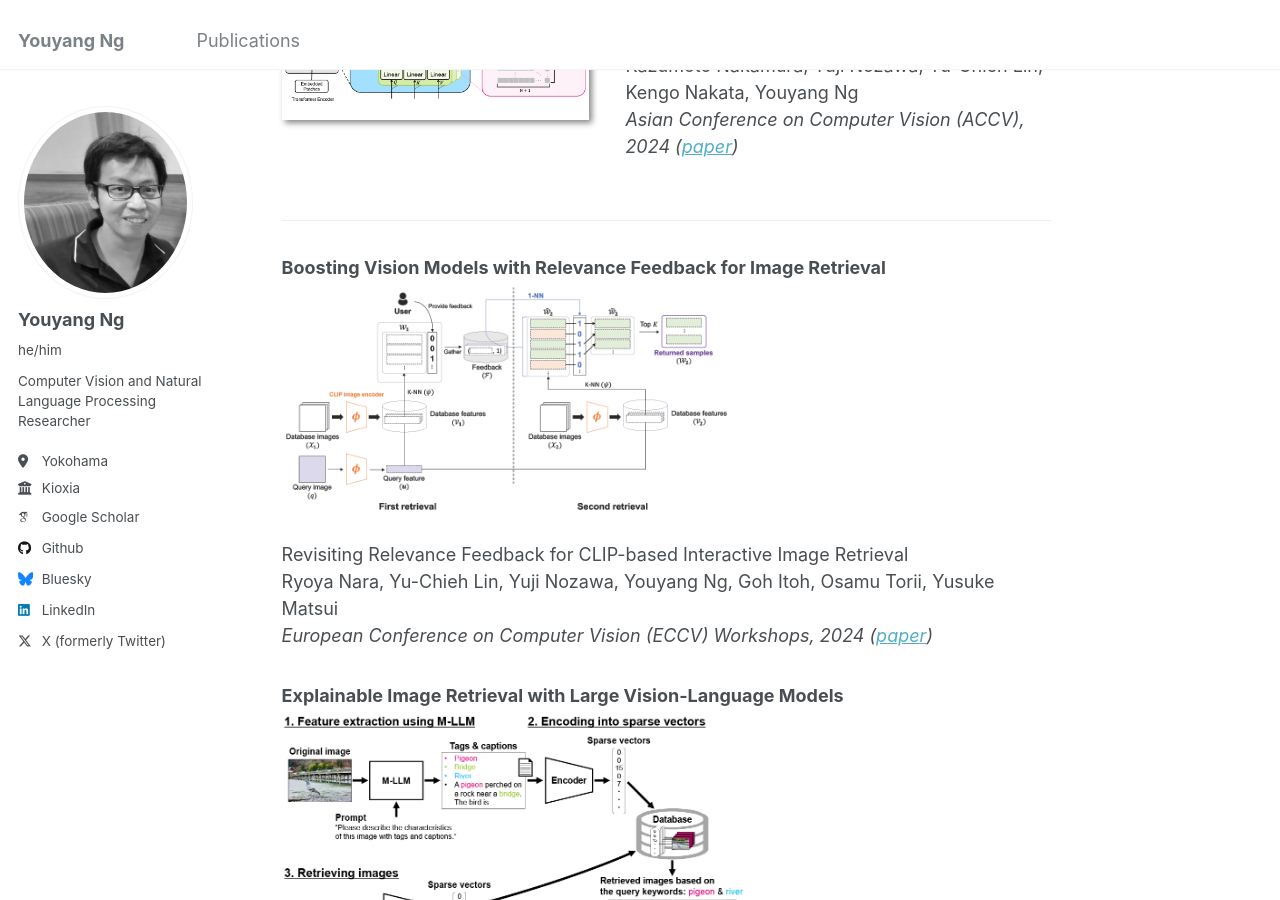
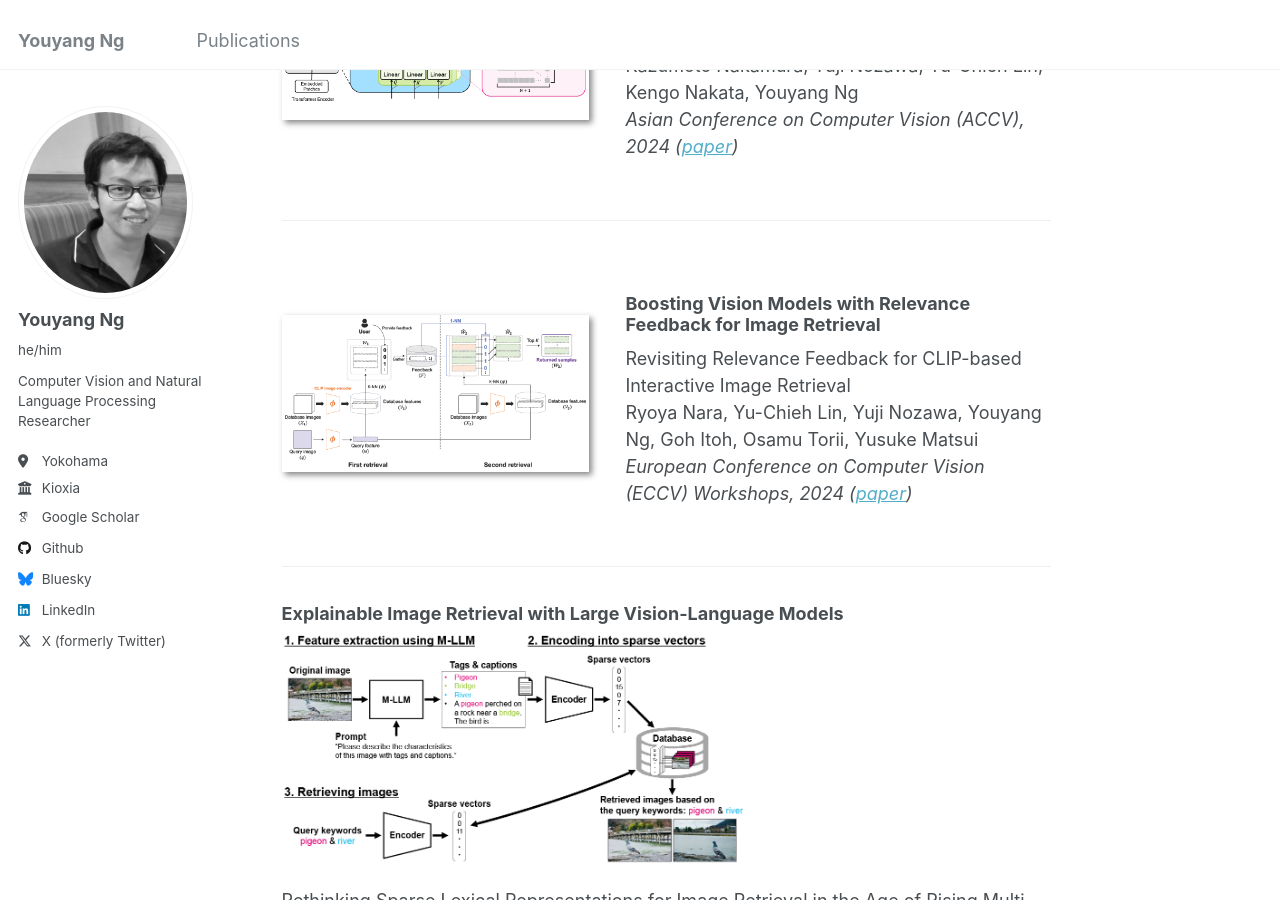
Before and after one commit to yy29/yy29.github.io, a Jekyll site: the page built from _pages/about.md, in a window 1280 px wide and 900 px high, scrolled down 743 px. Built offline with Jekyll 4.4.1, drawn with Linux system fonts in a browser that asks for light colours; some web fonts are replaced.

Commit message:
Update about.md

```diff
--- a/_pages/about.md
+++ b/_pages/about.md
@@ -17,21 +17,21 @@ Selected Works
 ======
 <div class="paper-box"><div class="paper-box-image"><img src="../images/2024_itae.png" alt="sym" width="100%"></div>
 <div class="paper-box-text" markdown="1">
-
 ### Boosting ViT with Inference-Time Attention Engineering (ITAE)
 Improving Image Clustering with Artifacts Attenuation via Inference-Time Attention Engineering
 Kazumoto Nakamura, Yuji Nozawa, Yu-Chieh Lin, Kengo Nakata, Youyang Ng
 *Asian Conference on Computer Vision (ACCV), 2024 ([paper](https://openaccess.thecvf.com/content/ACCV2024/html/Nakamura_Improving_Image_Clustering_with_Artifacts_Attenuation_via_Inference-Time_Attention_Engineering_ACCV_2024_paper.html))*
-
 </div>
 </div>
 
+<div class="paper-box"><div class="paper-box-image"><img src="../images/2024_feedback.png" alt="sym" width="100%"></div>
+<div class="paper-box-text" markdown="1">
 ### Boosting Vision Models with Relevance Feedback for Image Retrieval
-<img style="height: 230px" src="../images/2024_feedback.png">
-
 Revisiting Relevance Feedback for CLIP-based Interactive Image Retrieval
 Ryoya Nara, Yu-Chieh Lin, Yuji Nozawa, Youyang Ng, Goh Itoh, Osamu Torii, Yusuke Matsui
 *European Conference on Computer Vision (ECCV) Workshops, 2024 ([paper](https://arxiv.org/abs/2404.16398))*
+</div>
+</div>
 
 ### Explainable Image Retrieval with Large Vision-Language Models
 <img style="height: 230px" src="../images/2024_sparse.png">
```
